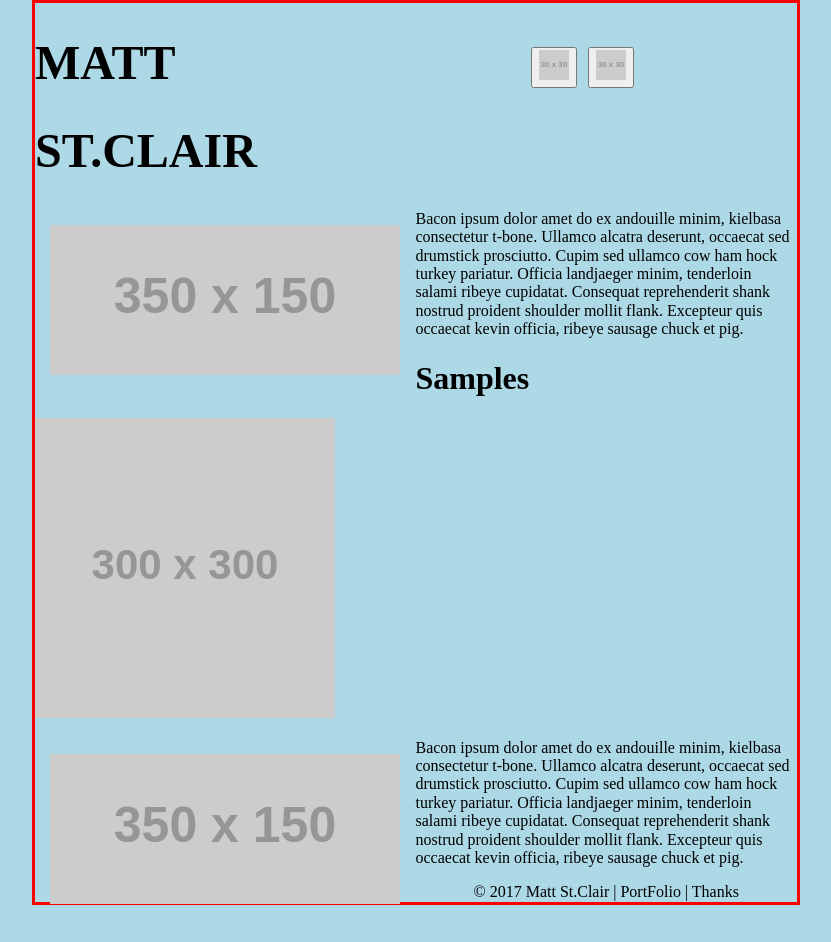
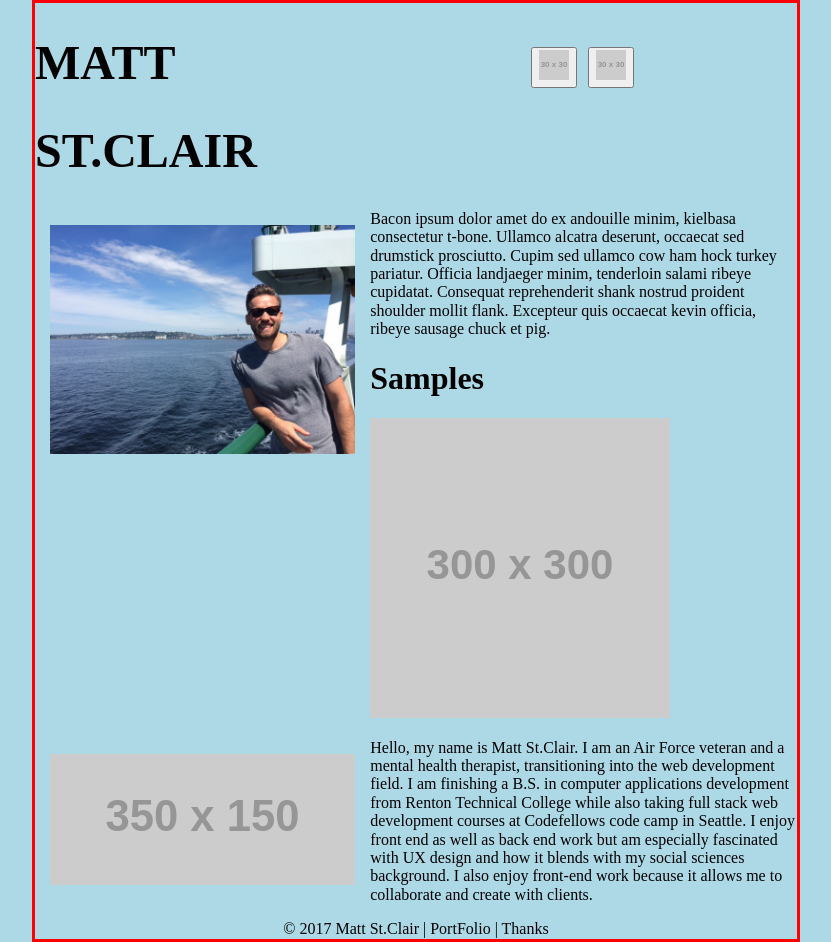
Before and after one commit to MattStClair/classPortfolio, a plain HTML site: page index.html in a window 1280 px wide. Shown: the whole page, without its empty margins (224-1055 px from the left). Before the commit the page ends 919 px from the top, so only its background shows below. Drawn offline with nearby package versions, Linux system fonts and the light colour scheme; placeholder pictures from the web are drawn by us.

Commit message:
added picture and bio

```diff
--- a/index.html
+++ b/index.html
@@ -25,7 +25,7 @@
 </section>
   <main>
         <section class="techskills-body">
-        <img id="myPic" src = http://via.placeholder.com/350x150>
+        <img id="myPic" src = images/MeOnABoat.png>
           <p>Bacon ipsum dolor amet do ex andouille minim, kielbasa consectetur t-bone. Ullamco alcatra deserunt, occaecat sed drumstick prosciutto. Cupim sed ullamco cow ham hock turkey pariatur. Officia landjaeger minim, tenderloin salami ribeye cupidatat. Consequat reprehenderit shank nostrud proident shoulder mollit flank. Excepteur quis occaecat kevin officia, ribeye sausage chuck et pig.</p>
       </article>
       <article class="project-carousel">
@@ -38,7 +38,7 @@
     </section>
     <section class="about-body">
     <img id="myPic" src = http://via.placeholder.com/350x150>
-      <p>Bacon ipsum dolor amet do ex andouille minim, kielbasa consectetur t-bone. Ullamco alcatra deserunt, occaecat sed drumstick prosciutto. Cupim sed ullamco cow ham hock turkey pariatur. Officia landjaeger minim, tenderloin salami ribeye cupidatat. Consequat reprehenderit shank nostrud proident shoulder mollit flank. Excepteur quis occaecat kevin officia, ribeye sausage chuck et pig.</p>
+       <p>Hello, my name is Matt St.Clair. I am an Air Force veteran and a mental health therapist, transitioning into the web development field. I am finishing a B.S. in computer applications development from Renton Technical College while also taking full stack web development courses at Codefellows code camp in Seattle. I enjoy front end as well as back end work but am especially fascinated with UX design and how it blends with my social sciences background. I also enjoy front-end work because it allows me to collaborate and create with clients. </p>
     </section>
 
 
--- a/styles/base.css
+++ b/styles/base.css
@@ -7,7 +7,7 @@ body {
     border: 3px solid red;
 }
 
-.article-body img {
+#myPic {
       max-width: 40%;
 
 }
@@ -33,9 +33,10 @@ footer{
     body {
         background-color: lightblue;
     }
-    #myPic {
+   #myPic {
       float:left;
       margin: 2%;
+      width: 40% ;
     }
   .article-body {
         float:right;
```
Also changed, not shown: images/MeOnABoat.png (added), images/duckTimer.png (added), images/git.png (added), images/linkd.png (added), images/mft.png (added), images/pickClick.png (added), images/raysImage.png (added).
